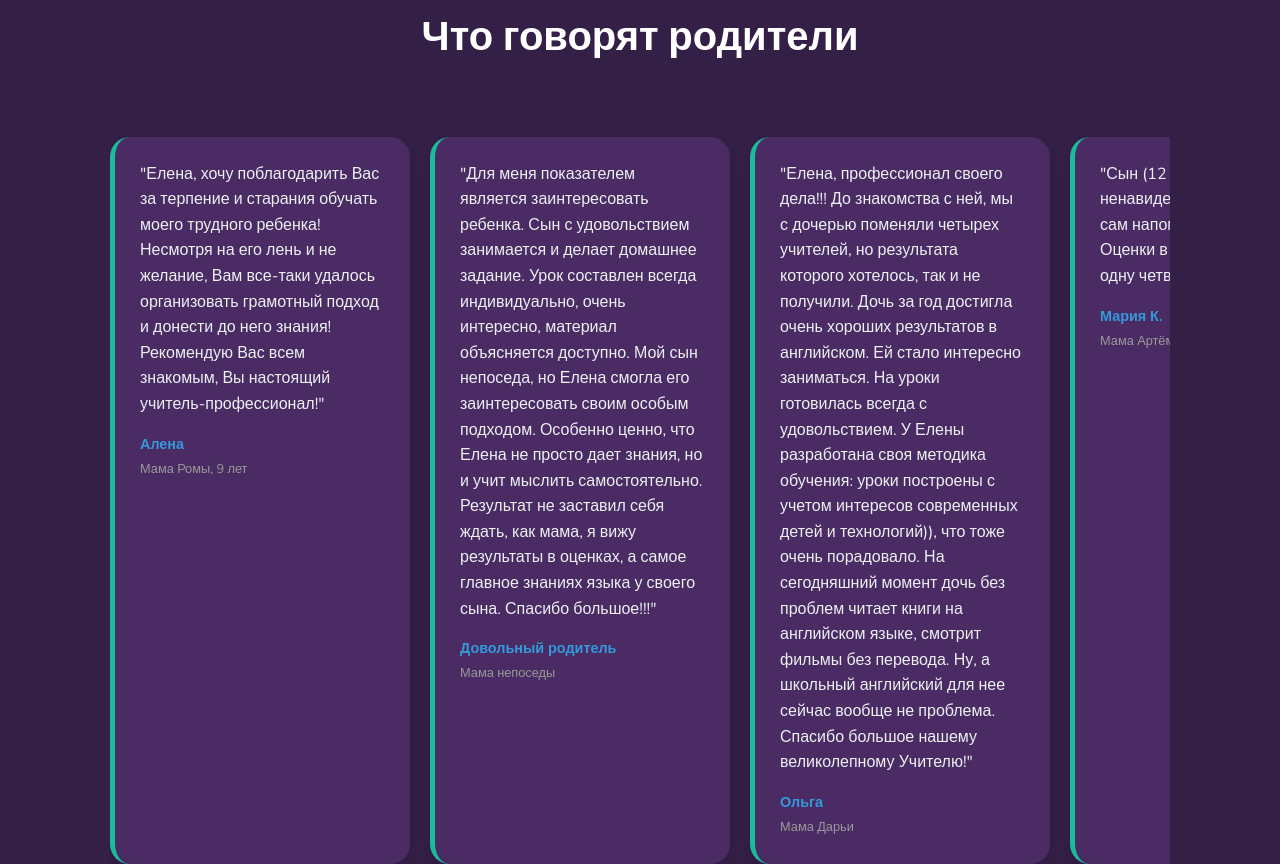
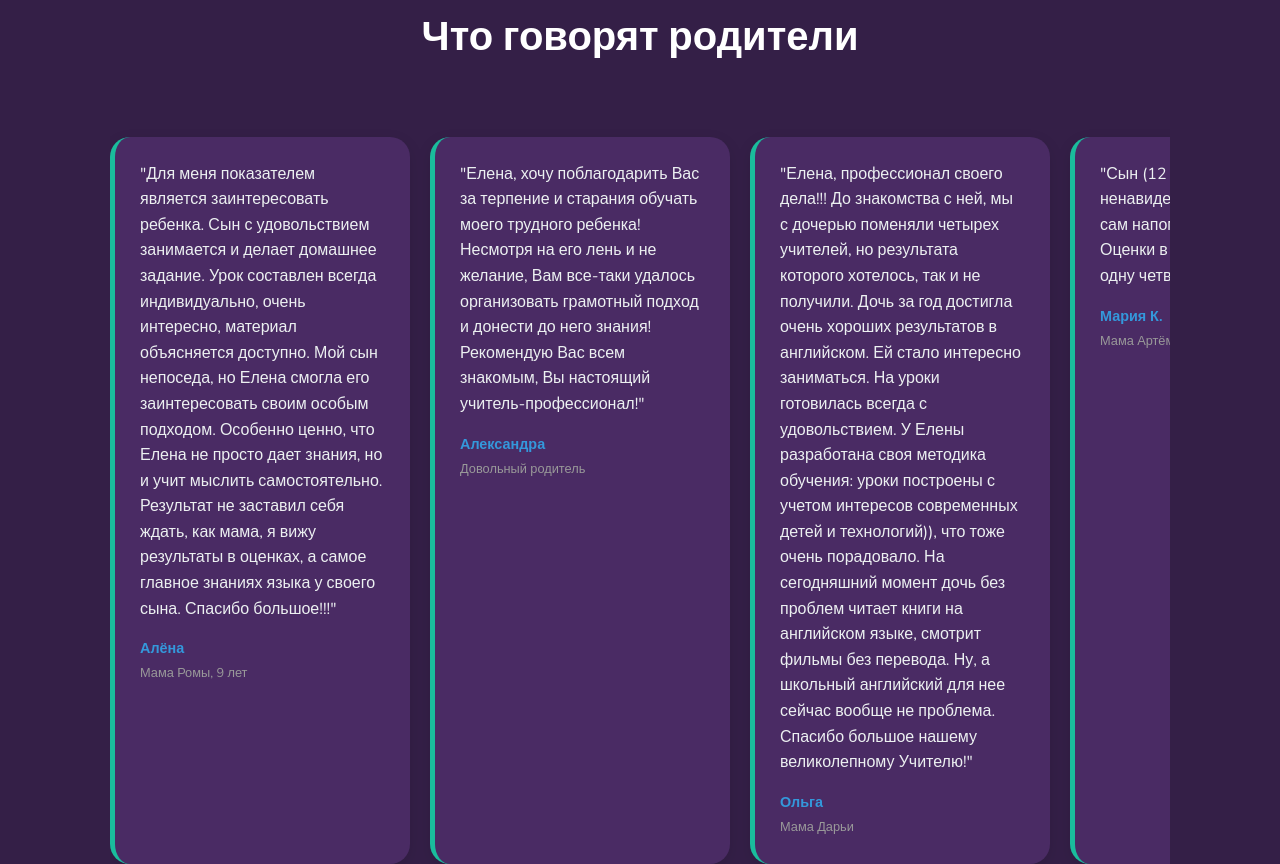
Before and after one commit to Lenochkacrim22/My-page, a plain HTML site: page index.html in a window 1280 px wide. Shown: the part 737-1601 px from the top of the page. Drawn offline with nearby package versions, Linux system fonts and the light colour scheme.

Commit message:
Update index.html

```diff
--- a/index.html
+++ b/index.html
@@ -315,15 +315,15 @@
             <div class="carousel-container">
 
                 <div class="review-card">
-                    <p>"Елена, хочу поблагодарить Вас за терпение и старания обучать моего трудного ребенка! Несмотря на его лень и не желание, Вам все-таки удалось организовать грамотный подход и донести до него знания! Рекомендую Вас всем знакомым, Вы настоящий учитель-профессионал!"</p>
-                    <span class="review-author">Алена</span>
+                    <p>"Для меня показателем является заинтересовать ребенка. Сын с удовольствием занимается и делает домашнее задание. Урок составлен всегда индивидуально, очень интересно, материал объясняется доступно. Мой сын непоседа, но Елена смогла его заинтересовать своим особым подходом. Особенно ценно, что Елена не просто дает знания, но и учит мыслить самостоятельно. Результат не заставил себя ждать, как мама, я вижу результаты в оценках, а самое главное знаниях языка у своего сына. Спасибо большое!!!"</p>
+                    <span class="review-author">Алёна</span>
                     <span class="review-child">Мама Ромы, 9 лет</span>
                 </div>
 
                 <div class="review-card">
-                    <p>"Для меня показателем является заинтересовать ребенка. Сын с удовольствием занимается и делает домашнее задание. Урок составлен всегда индивидуально, очень интересно, материал объясняется доступно. Мой сын непоседа, но Елена смогла его заинтересовать своим особым подходом. Особенно ценно, что Елена не просто дает знания, но и учит мыслить самостоятельно. Результат не заставил себя ждать, как мама, я вижу результаты в оценках, а самое главное знаниях языка у своего сына. Спасибо большое!!!"</p>
-                    <span class="review-author">Довольный родитель</span>
-                    <span class="review-child">Мама непоседы</span>
+                    <p>"Елена, хочу поблагодарить Вас за терпение и старания обучать моего трудного ребенка! Несмотря на его лень и не желание, Вам все-таки удалось организовать грамотный подход и донести до него знания! Рекомендую Вас всем знакомым, Вы настоящий учитель-профессионал!"</p>
+                    <span class="review-author">Александра</span>
+                    <span class="review-child">Довольный родитель</span>
                 </div>
 
                 <div class="review-card">
@@ -337,33 +337,32 @@
                     <span class="review-author">Мария К.</span>
                     <span class="review-child">Мама Артёма, 12 лет</span>
                 </div>
+
                 <div class="review-card">
                     <p>"Идеальный подход к подросткам. Нет ощущения 'школьной парты', общение на равных, но с большим уважением и пользой."</p>
                     <span class="review-author">Ольга В.</span>
                     <span class="review-child">Мама Алисы, 14 лет</span>
                 </div>
+
                 <div class="review-card">
                     <p>"Очень нравится, что уроки разнообразные. Мы пробовали много репетиторов, но только здесь ребенок реально заговорил."</p>
                     <span class="review-author">Дмитрий С.</span>
                     <span class="review-child">Папа Игоря, 10 лет</span>
                 </div>
+
                 <div class="review-card">
                     <p>"Оба моих ребёнка занимаются английским языком у Елены. Уроки и домашнее задание очень интересные и полезные, с разнообразной подачей материала. Все задания выполняют сами, мы вообще не помогаем. Благодаря занятиям они лучшие в классе на уроках. Сын написал ВПР на отлично!!! У обоих твёрдая пятёрка по английскому языку в школе!!! Спасибо за профессионализм, терпение и умение найти подход к каждому ребёнку."</p>
                     <span class="review-author">Оксана</span>
                     <span class="review-child">Мама Максима и Лизы</span>
                 </div>
+
                 <div class="review-card">
                     <p>"Занималась с Леной и осталась очень довольна 🙂 Уроки были интересными и насыщенными, благодаря чему я значительно улучшила свои знания языка 👆 Лена всегда поддерживал атмосферу доверия и понимания, что сделало обучение очень комфортным 🫂 Рекомендую тем, кто хочет повысить уровень английского!"</p>
                     <span class="review-author">Даша</span>
                     <span class="review-child">15 лет</span>
                 </div>
 
-                <div class="review-card">
-                    <p>"Елена, хочу поблагодарить Вас за терпение и старания обучать моего трудного ребенка! Несмотря на его лень и не желание, Вам все-таки удалось организовать грамотный подход и донести до него знания! Рекомендую Вас всем знакомым, Вы настоящий учитель-профессионал!"</p>
-                    <span class="review-author">Александра</span>
-                    <span class="review-child">Довольный родитель</span>
                 </div>
-            </div>
         </section>
     </div>
 
```
